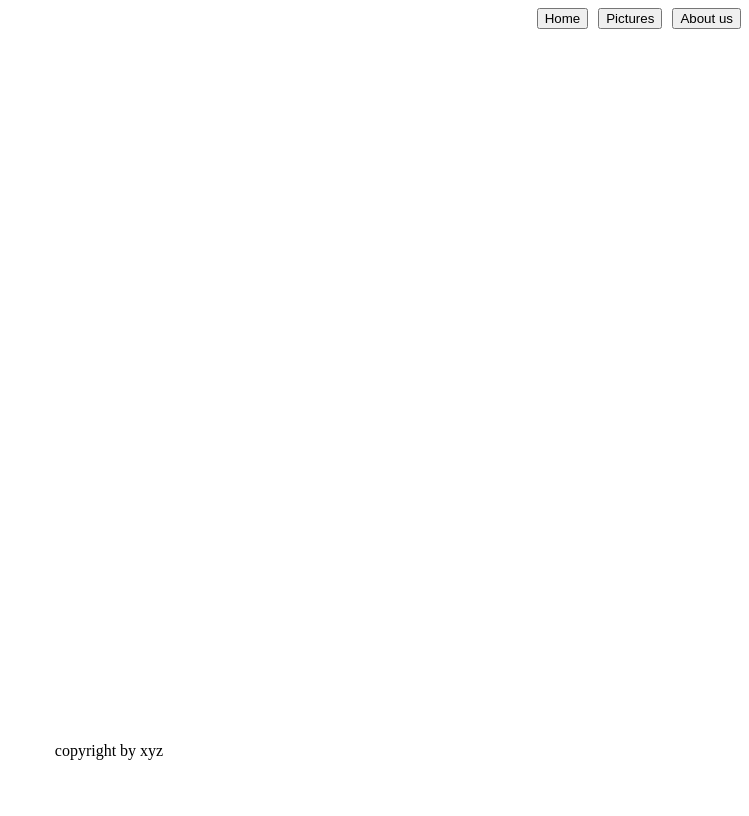
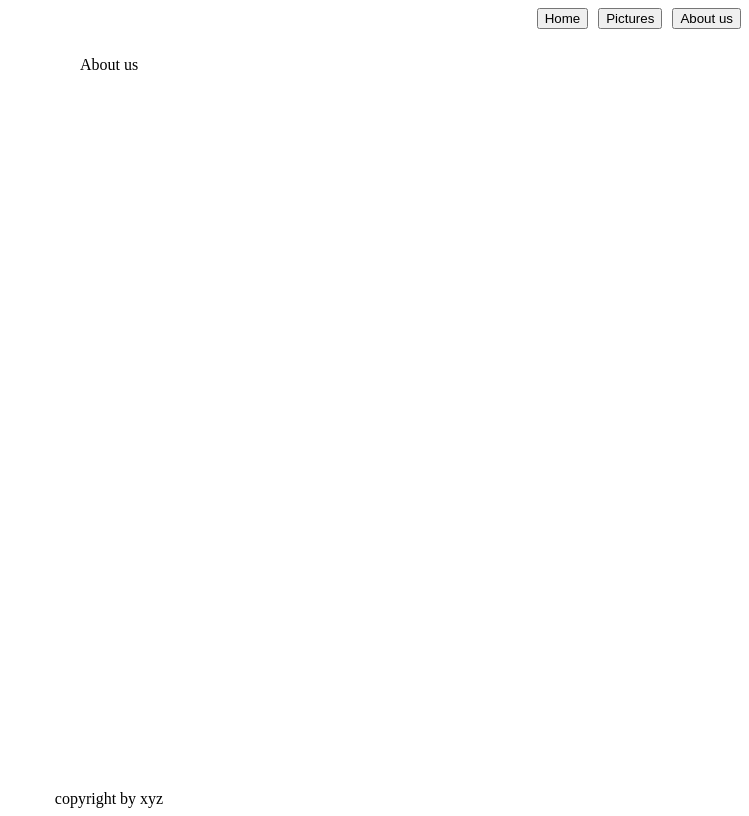
Before and after one commit to JelenadlS/redux-training, a React (Create React App) app: page /aboutUs in a window 1280 px wide. Shown: the whole page, without its empty margins (531-1280 px from the left). Built offline with nearby package versions, Linux system fonts and the light colour scheme.

Commit message:
Add about us page

```diff
--- a/src/App.js
+++ b/src/App.js
@@ -1,9 +1,10 @@
 import { Routes, Route } from "react-router-dom";
 import styled from "styled-components";
 
+import Navigation from "./components/Navigation";
+import AboutUsPage from "./pages/AboutUsPage";
 import HomePage from "./pages/HomePage";
 import PicturePage from "./pages/PicturePage";
-import Navigation from "./components/Navigation";
 
 function App() {
   return (
@@ -12,6 +13,7 @@ function App() {
       <Routes className="App">
         <Route path="/" element={<HomePage />} />
         <Route path="/picture" element={<PicturePage />} />
+        <Route path="/aboutUs" element={<AboutUsPage />} />
       </Routes>
       <StyledFooter>copyright by xyz</StyledFooter>
     </StyledAppGrid>
--- a/src/components/Navigation.js
+++ b/src/components/Navigation.js
@@ -10,7 +10,7 @@ export default function Navigation() {
       <NavLink to="/picture">
         <button>Pictures</button>
       </NavLink>
-      <NavLink to="">
+      <NavLink to="/aboutUs">
         <button>About us</button>
       </NavLink>
     </StyledNav>
--- /dev/null
+++ b/src/pages/AboutUsPage.js
@@ -0,0 +1,3 @@
+export default function AboutUsPage() {
+  return <div>About us</div>;
+}
```
